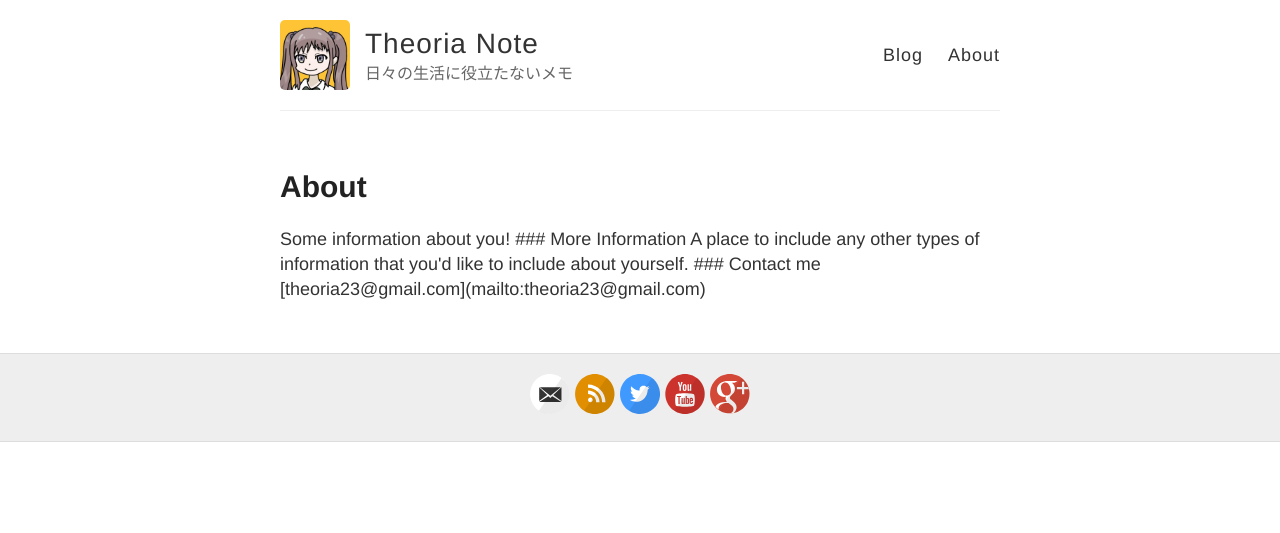
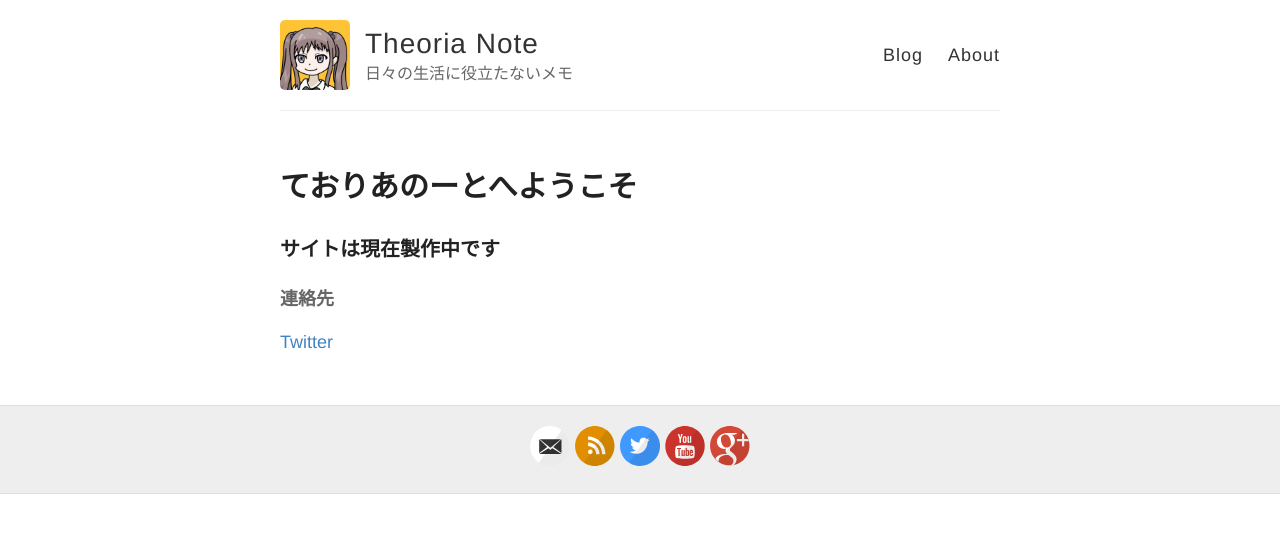
Before and after one commit to theoria24/theoria24.github.io, a Jekyll site: the page built from index.html, in a window 1280 px wide. Shown: the top 533 px of the page. Built offline with Jekyll 4.4.1, drawn with Linux system fonts in a browser that asks for light colours.

```diff
--- a/_includes/meta.html
+++ b/_includes/meta.html
@@ -2,6 +2,7 @@
     <meta content='text/html; charset=utf-8' http-equiv='Content-Type'>
     <meta http-equiv='X-UA-Compatible' content='IE=edge'>
     <meta name='viewport' content='width=device-width, initial-scale=1.0, maximum-scale=1.0'>
+    <link rel="icon" href="http://theoria24.github.io/favicon.png" type="image/png">
 
     {% if page.excerpt %}
     <meta name="description" content="{{ page.excerpt| strip_html }}" />
--- a/index.html
+++ b/index.html
@@ -1,15 +1,10 @@
 ---
-layout: page
-title: About
+layout: default
 permalink: /
 ---
 
-Some information about you!
+<h1>ておりあのーとへようこそ</h1>
+<h3>サイトは現在製作中です</h3>
 
-### More Information
-
-A place to include any other types of information that you'd like to include about yourself.
-
-### Contact me
-
-[theoria23@gmail.com](mailto:theoria23@gmail.com)
+<h4>連絡先</h4>
+<a href="https://twitter.com/_theoria" target="_blank">Twitter</a>
```
Also changed, not shown: 404.md (+3 -1 lines), blog.md (+3 -1 lines).
